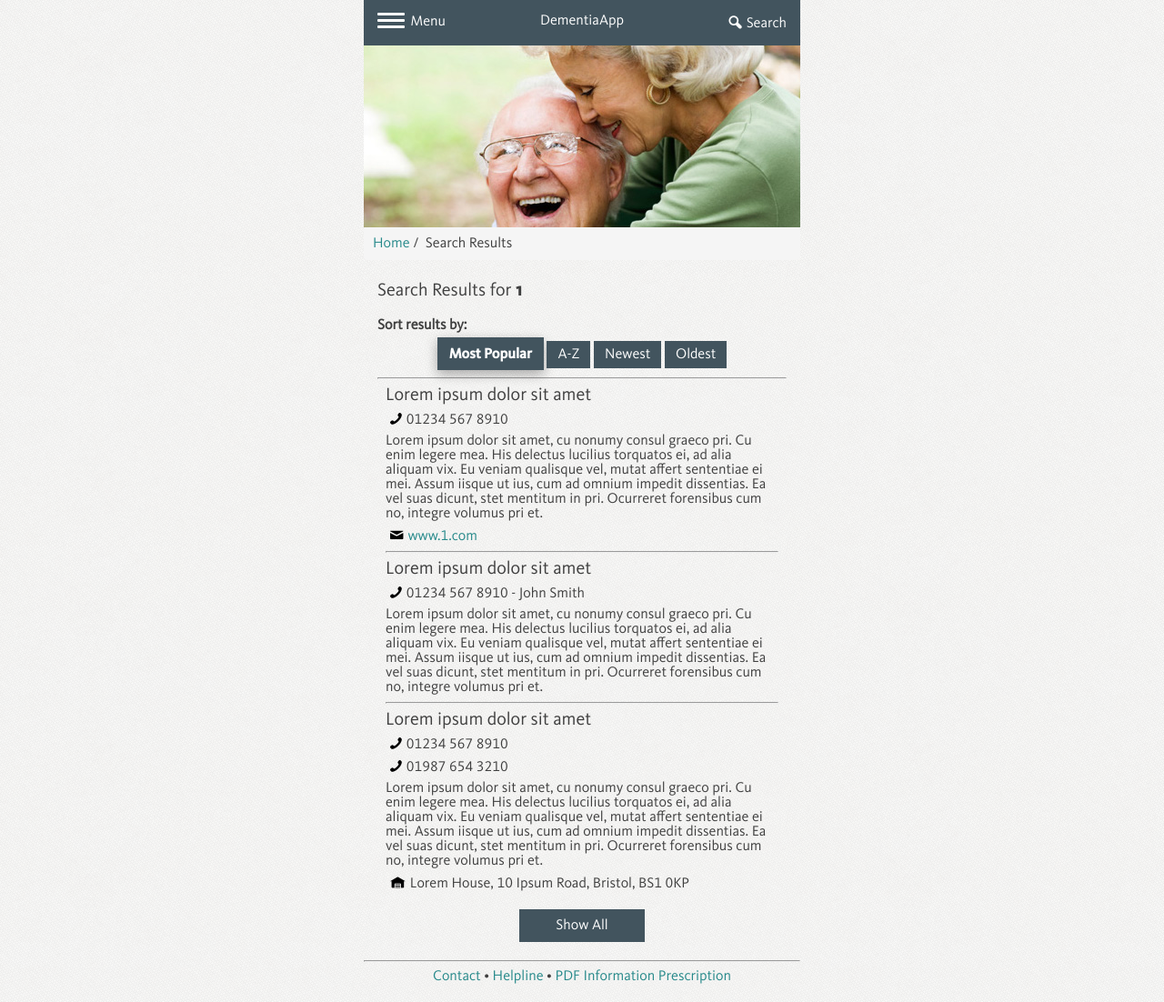
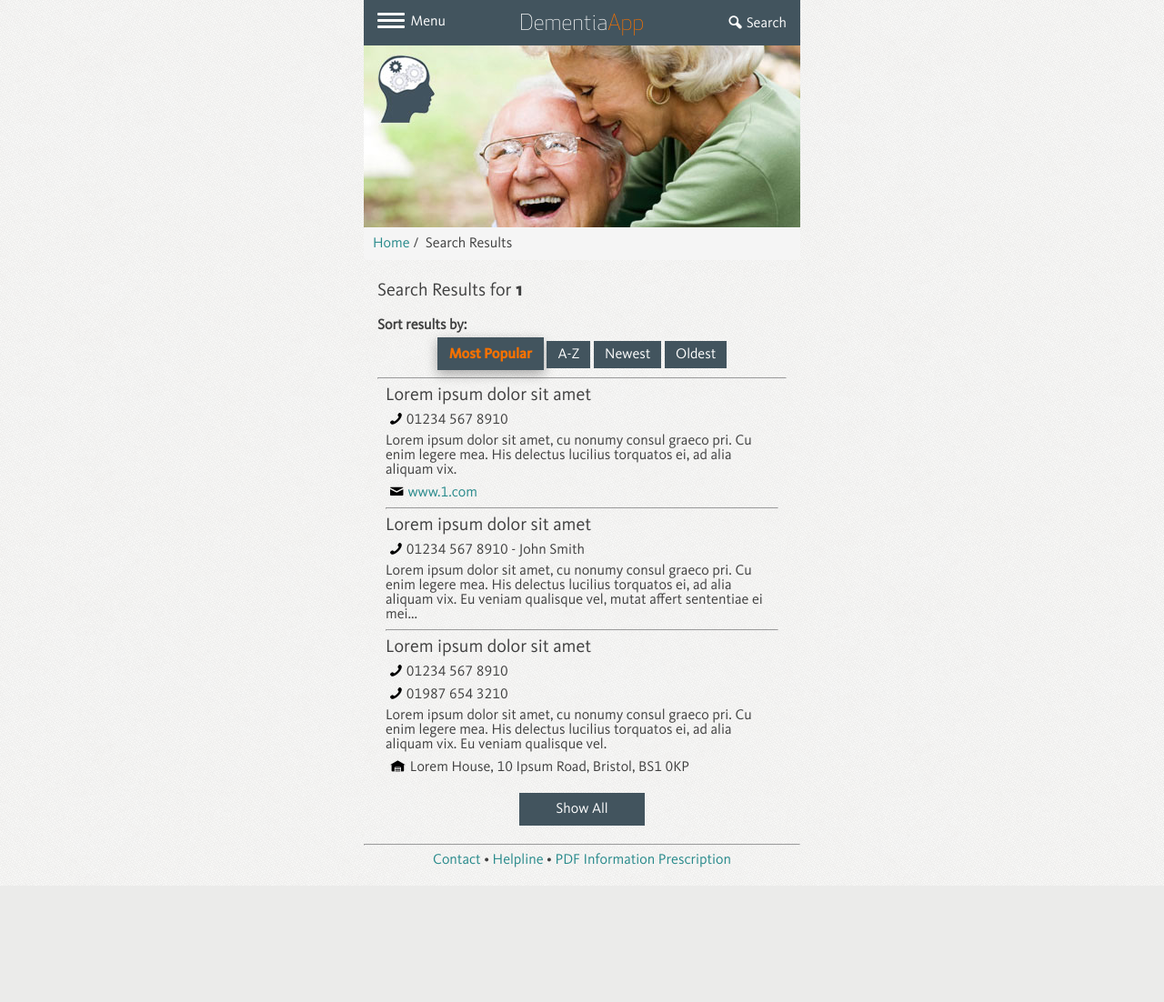
Before and after one commit to nicholedwight/DementiaWebApp, a PHP site: page /general-search.php?searchTerm=1 in a window 1280 px wide. Shown: the whole page at 91% size. After the commit the page ends 974 px from the top, so only its background shows below. Run offline with PHP 8.4, Linux system fonts and the light colour scheme; data that the repository does not hold is empty.

Commit message:
Added new logo, brand font, and orange on anchors when focussing

```diff
--- a/css/styles.css
+++ b/css/styles.css
@@ -23,6 +23,14 @@
   font-family: 'kievit-medium';
   src: url('../font/kievit-medium.ttf');
   src:  url('../font/kievit-medium.ttf') format('truetype');
+  font-weight: normal;
+  font-style: normal;
+}
+
+@font-face {
+  font-family: 'apex';
+  src: url('../font/apex.otf');
+  src:  url('../font/apex.otf') format('opentype');
   font-weight: normal;
   font-style: normal;
 }
@@ -110,6 +118,7 @@
 .current {
   text-decoration: underline;
   background-color: #151c1f;
+  color: #f57100;
 }
 
 .current:before {
@@ -212,6 +221,18 @@
 
 .navbar-brand {
   margin: 0 auto;
+  font-family: 'apex';
+  font-size: 24px;
+}
+
+.brand-orange {
+  color: #f57100;
+}
+
+.logo-img {
+  width: 110px;
+  margin: 0 auto;
+  display: block;
 }
 
 .navbar-collapsible {
@@ -264,7 +285,7 @@
   margin-top: 15px;
   background: #333;
   width: 100%;
-  height: 50px;
+  height: 70px;
   padding: 35px 15px;
   text-align: center;
   color: #000;
@@ -443,6 +464,7 @@
   box-shadow: 0 5px 11px 0 rgba(0,0,0,.18),0 4px 15px 0 rgba(0,0,0,.15);
   padding: 5px 10px 6px 10px;
   font-weight: bold;
+  color: #f57100;
 }
 
 .hidden {
@@ -531,8 +553,38 @@
 .results-wrapper a,
 .heading a,
 .construction a,
-.contact-number {
+.contact-number,
+.help a {
   color: #26898A;
+}
+
+.breadcrumb a:focus,
+.footer-nav a:focus,
+.results-wrapper a:focus,
+.heading a:focus,
+.construction a:focus,
+.contact-number:focus,
+.help a:focus,
+.breadcrumb a:hover,
+.footer-nav a:hover,
+.results-wrapper a:hover,
+.heading a:hover,
+.construction a:hover,
+.contact-number:hover,
+.help a:hover,
+.advanced:focus,
+.advanced:hover,
+.advanced-search-toggle a:focus,
+.advanced-search-toggle a:hover {
+  color: #f57100;
+}
+
+.help h3 {
+  margin-bottom: 0;
+}
+
+div.help {
+  padding-bottom: 40px;
 }
 
 .breadcrumb span:before {
--- a/general-search.php
+++ b/general-search.php
@@ -28,7 +28,7 @@
           <p class="heading">Lorem ipsum dolor sit amet</p>
           <p class="phone"><span></span>01234 567 8910</p>
           <p>
-            Lorem ipsum dolor sit amet, cu nonumy consul graeco pri. Cu enim legere mea. His delectus lucilius torquatos ei, ad alia aliquam vix. Eu veniam qualisque vel, mutat affert sententiae ei mei. Assum iisque ut ius, cum ad omnium impedit dissentias. Ea vel suas dicunt, stet mentitum in pri. Ocurreret forensibus cum no, integre volumus pri et.
+            Lorem ipsum dolor sit amet, cu nonumy consul graeco pri. Cu enim legere mea. His delectus lucilius torquatos ei, ad alia aliquam vix.
           </p>
           <a href="#" class="email"><span></span>www.<?= $urlTerm;?>.com</a>
         </article>
@@ -37,7 +37,7 @@
           <p class="heading">Lorem ipsum dolor sit amet</p>
           <p class="phone"><span></span>01234 567 8910  -  John Smith</p>
           <p>
-            Lorem ipsum dolor sit amet, cu nonumy consul graeco pri. Cu enim legere mea. His delectus lucilius torquatos ei, ad alia aliquam vix. Eu veniam qualisque vel, mutat affert sententiae ei mei. Assum iisque ut ius, cum ad omnium impedit dissentias. Ea vel suas dicunt, stet mentitum in pri. Ocurreret forensibus cum no, integre volumus pri et.
+            Lorem ipsum dolor sit amet, cu nonumy consul graeco pri. Cu enim legere mea. His delectus lucilius torquatos ei, ad alia aliquam vix. Eu veniam qualisque vel, mutat affert sententiae ei mei...
           </p>
         </article>
         <hr>
@@ -46,7 +46,7 @@
           <p class="phone"><span></span>01234 567 8910</p>
           <p class="phone"><span></span>01987 654 3210</p>
           <p>
-            Lorem ipsum dolor sit amet, cu nonumy consul graeco pri. Cu enim legere mea. His delectus lucilius torquatos ei, ad alia aliquam vix. Eu veniam qualisque vel, mutat affert sententiae ei mei. Assum iisque ut ius, cum ad omnium impedit dissentias. Ea vel suas dicunt, stet mentitum in pri. Ocurreret forensibus cum no, integre volumus pri et.
+            Lorem ipsum dolor sit amet, cu nonumy consul graeco pri. Cu enim legere mea. His delectus lucilius torquatos ei, ad alia aliquam vix. Eu veniam qualisque vel.
           </p>
           <p class="address"><span></span>Lorem House, 10 Ipsum Road, Bristol, BS1 0KP</p>
         </article>
@@ -55,7 +55,7 @@
           <p class="heading">Lorem ipsum dolor sit amet</p>
           <p class="phone"><span></span>01234 567 8910</p>
           <p>
-            Lorem ipsum dolor sit amet, cu nonumy consul graeco pri. Cu enim legere mea. His delectus lucilius torquatos ei, ad alia aliquam vix. Eu veniam qualisque vel, mutat affert sententiae ei mei. Assum iisque ut ius, cum ad omnium impedit dissentias. Ea vel suas dicunt, stet mentitum in pri. Ocurreret forensibus cum no, integre volumus pri et.
+            Lorem ipsum dolor sit amet, cu nonumy consul graeco pri. Cu enim legere mea. His delectus lucilius torquatos ei, ad alia aliquam vix. Eu veniam qualisque vel, mutat affert sententiae ei mei. Assum iisque ut ius, cum ad omnium impedit dissentias.
           </p>
           <a href="#" class="email"><span></span>www.<?= $urlTerm;?>.com</a>
         </article>
@@ -64,7 +64,7 @@
           <p class="heading">Lorem ipsum dolor sit amet</p>
           <p class="phone"><span></span>01234 567 8910  -  John Smith</p>
           <p>
-            Lorem ipsum dolor sit amet, cu nonumy consul graeco pri. Cu enim legere mea. His delectus lucilius torquatos ei, ad alia aliquam vix. Eu veniam qualisque vel, mutat affert sententiae ei mei. Assum iisque ut ius, cum ad omnium impedit dissentias. Ea vel suas dicunt, stet mentitum in pri. Ocurreret forensibus cum no, integre volumus pri et.
+            Lorem ipsum dolor sit amet, cu nonumy consul graeco pri. Cu enim legere mea. His delectus lucilius torquatos ei, ad alia aliquam vix.
           </p>
         </article>
         <article class="search-result hidden">
@@ -73,7 +73,7 @@
           <p class="phone"><span></span>01234 567 8910</p>
           <p class="phone"><span></span>01987 654 3210</p>
           <p>
-            Lorem ipsum dolor sit amet, cu nonumy consul graeco pri. Cu enim legere mea. His delectus lucilius torquatos ei, ad alia aliquam vix. Eu veniam qualisque vel, mutat affert sententiae ei mei. Assum iisque ut ius, cum ad omnium impedit dissentias. Ea vel suas dicunt, stet mentitum in pri. Ocurreret forensibus cum no, integre volumus pri et.
+            Lorem ipsum dolor sit amet, cu nonumy consul graeco pri. Cu enim legere mea. His delectus lucilius torquatos ei, ad alia aliquam vix. Eu veniam qualisque vel...
           </p>
           <p class="address"><span></span>Lorem House, 10 Ipsum Road, Bristol, BS1 0KP</p>
         </article>
--- a/inc/footer.php
+++ b/inc/footer.php
@@ -2,7 +2,7 @@
       <hr>
       <ul class="footer-nav">
         <li><a href="./contact.php">Contact</a> &#149; </li>
-        <li><a href="404.php">Helpline</a> &#149; </li>
+        <li><a href="helpline.php">Helpline</a> &#149; </li>
         <li><a href="./informationprescription.pdf" target="_blank">PDF Information Prescription</a></li>
       </ul>
     </footer>
--- a/inc/header.php
+++ b/inc/header.php
@@ -16,13 +16,16 @@
             <span></span>
             Menu
           </a>
-          <a class="navbar-brand" href="index.php">DementiaApp</a>
+          <a class="navbar-brand" href="index.php">
+            Dementia<span class="brand-orange">App</span>
+          </a>
           <a href="#" class="search-btn"><span></span>Search</a>
         </div>
         <nav class="navbar-collapsible collapsed">
           <ul class="nav navbar-nav">
       		    <li class="active"><a href="index.php">Home</a></li>
-              <li><a href="404.php">Worried about your memory?</a></li>
+              <li><a href="helpline.php">Worried about your memory?</a></li>
+              <li><a href="helpline.php">Emergency Helpline</a></li>
               <li class="benefits">
                 <a href="#" class="has-dropdown">
                   Benefits and Legal
@@ -64,7 +67,6 @@
                 </ul>
               </li>
               <li><a href="contact.php">Contact Us</a></li>
-              <li><a href="404.php">Helpline</a></li>
       		</ul>
         </nav>
         <?php
@@ -85,6 +87,7 @@
             <button type="submit" class="btn">Search</button>
           </form>
           <p class="advanced-search-toggle advanced"><a href="#" id="advanced">Advanced Search &#8594;</a></p>
+          <p class="advanced-search-toggle advanced"><a href="#mapSearch" id="advanced">Looking for something near you? &#8594;</a></p>
         </div>
 
         <div class="advanced-search-container collapsed">
@@ -112,7 +115,7 @@
 
           <p class="heading">Or</p>
 
-          <p class="no-margin heading">Find groups near you</p>
+          <p class="no-margin heading" id="mapSearch">Find groups near you</p>
 
           <form method="get" action="map.php">
             <label for="group">Group Type:</label>
--- a/index.php
+++ b/index.php
@@ -6,7 +6,7 @@
 
     <div class="category-wrapper" id="content" tabindex="0">
       <div class="intro">
-        <h1>About DementiaApp</h1>
+        <h1>About Dementia<span class="brand-orange">App</span></h1>
         <hr>
         <p class="left">
           We provide high quality information and resources about dementia and what you might encounter on your journey. We also assist you in finding local information about services, support groups, and primary care staff to help you and your family. We want to more effectively help support people living with dementia and other cognitive impairments, their families, and carers.
```
Also changed, not shown: contact.php (+4 -3 lines), helpline.php (added, +25 -0 lines), map.php (+5 -5 lines), topic-search.php (+6 -6 lines), font/apex.otf (added), img/banner.jpg, img/logo.png (added).
